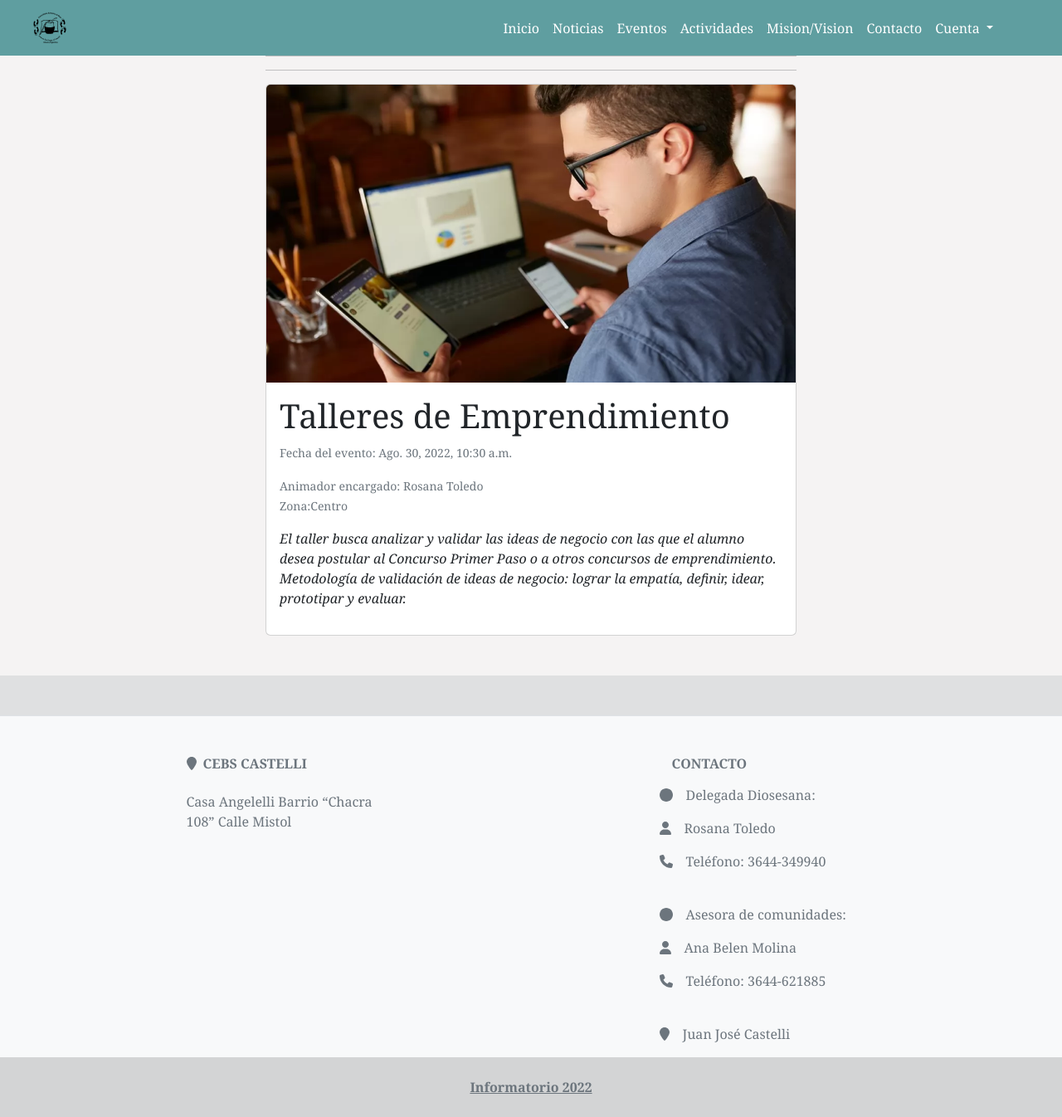
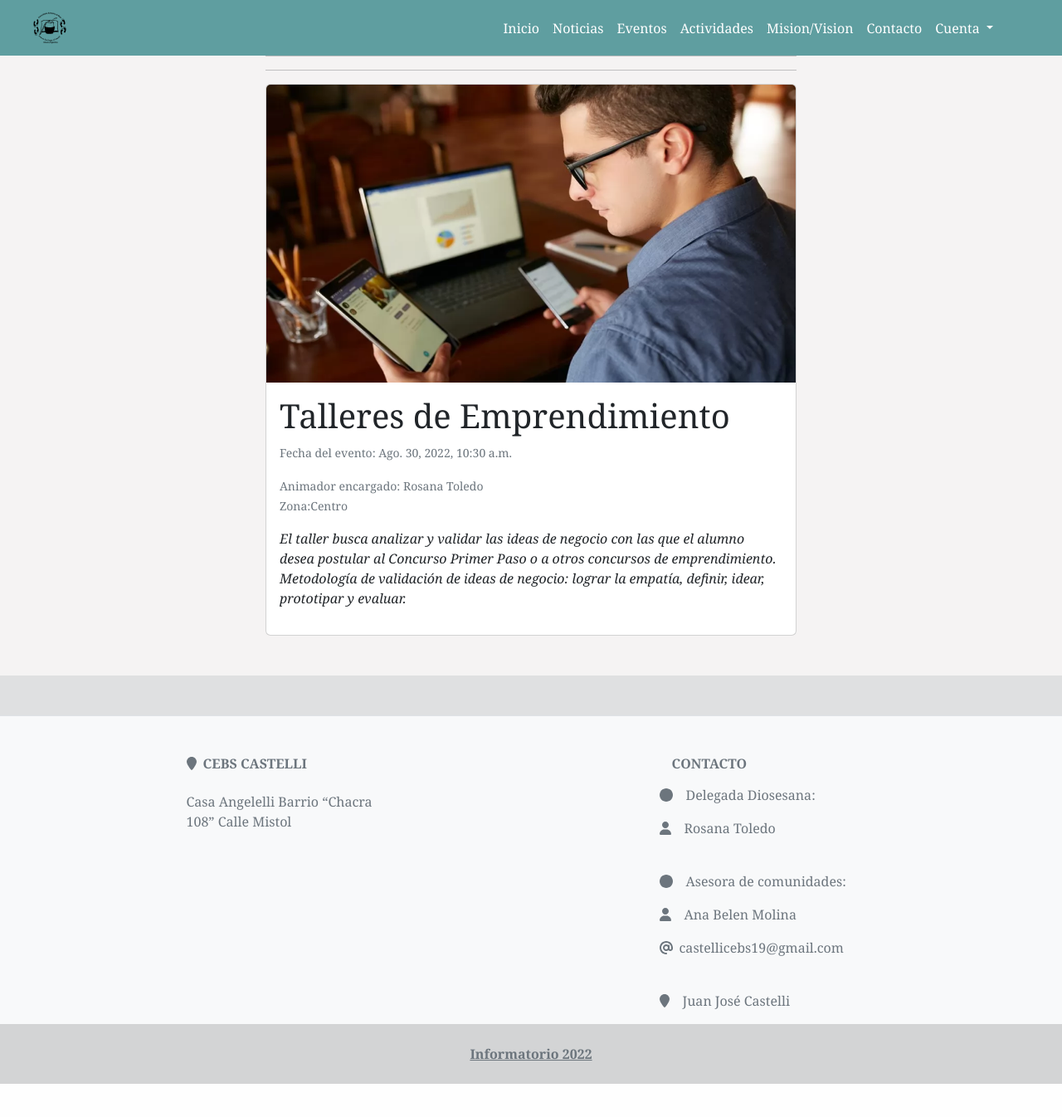
Before and after one commit to JulianMnZodd/ProyectoInformatorio, a Django app: page /Actividades/detalle/4 in a window 1280 px wide. Shown: the whole page at 83% size. After the commit the page ends 1306 px from the top, so only its background shows below. Run offline with Django 3.2, Linux system fonts and the light colour scheme; a user stored in the database is signed in; data comes from the database, SQL or seed files in the repository; both versions use the stored data as it was after the commit; parts of the project's set-up code (start-up, migrations or seed data) failed here and were passed over; some libraries are stand-ins or nearby versions; grey boxes are pictures that could not be loaded.

Commit message:
mas correcciones

```diff
--- a/info/templates/base.html
+++ b/info/templates/base.html
@@ -106,7 +106,7 @@
           Casa Angelelli Barrio “Chacra 108” Calle Mistol
           </p>
           <!-- <div class="span8">-->
-            <iframe width="100%" height="70%
+            <iframe width="100%" height="65%
             " frameborder="0" scrolling="no" marginheight="0" marginwidth="0" src="https://www.google.com/maps/embed?pb=!1m14!1m8!1m3!1d28700.128473334105!2d-60.6314129!3d-25.9511104!3m2!1i1024!2i768!4f13.1!3m3!1m2!1s0x94404ce2d270892f%3A0x1293d76246f10437!2sJuan%20Jos%C3%A9%20Castelli%2C%20Chaco!5e0!3m2!1ses-419!2sar!4v1660929705235!5m2!1ses-419!2sar"></iframe>
       <!--  </div>-->
         </div>
@@ -159,11 +159,10 @@
           <!-- Links -->
           <h6 class="text-uppercase fw-bold mb-3" style="margin-left:15px ;">Contacto</h6>
             <p><i class="fa-solid fa-circle me-3"></i>Delegada Diosesana:</p>
-            <p><i class="fa-solid fa-user me-3"></i>Rosana Toledo</p>
-           <p><i class="fas fa-phone me-3"></i>Teléfono: 3644-349940</p><br>
+            <p><i class="fa-solid fa-user me-3"></i>Rosana Toledo</p><br>
             <p><i class="fa-solid fa-circle me-3"></i>Asesora de comunidades: </p>
             <p><i class="fa-solid fa-user me-3"></i>Ana Belen Molina </p>
-           <p><i class="fas fa-phone me-3"></i>Teléfono: 3644-621885</p><br>
+            <p><i class="fa-solid fa-at me-2"></i>castellicebs19@gmail.com</p><br>
            <p><i class="fa-solid fa-location-pin me-3"></i>Juan José Castelli</p>
        <!--   <p><i class="fas fa-phone me-3"></i> 3644-349940</p>
           <p><i class="fas fa-print me-3"></i> 3644-621885</p>-->
```
Also changed, not shown: info/info/db.sqlite3.
